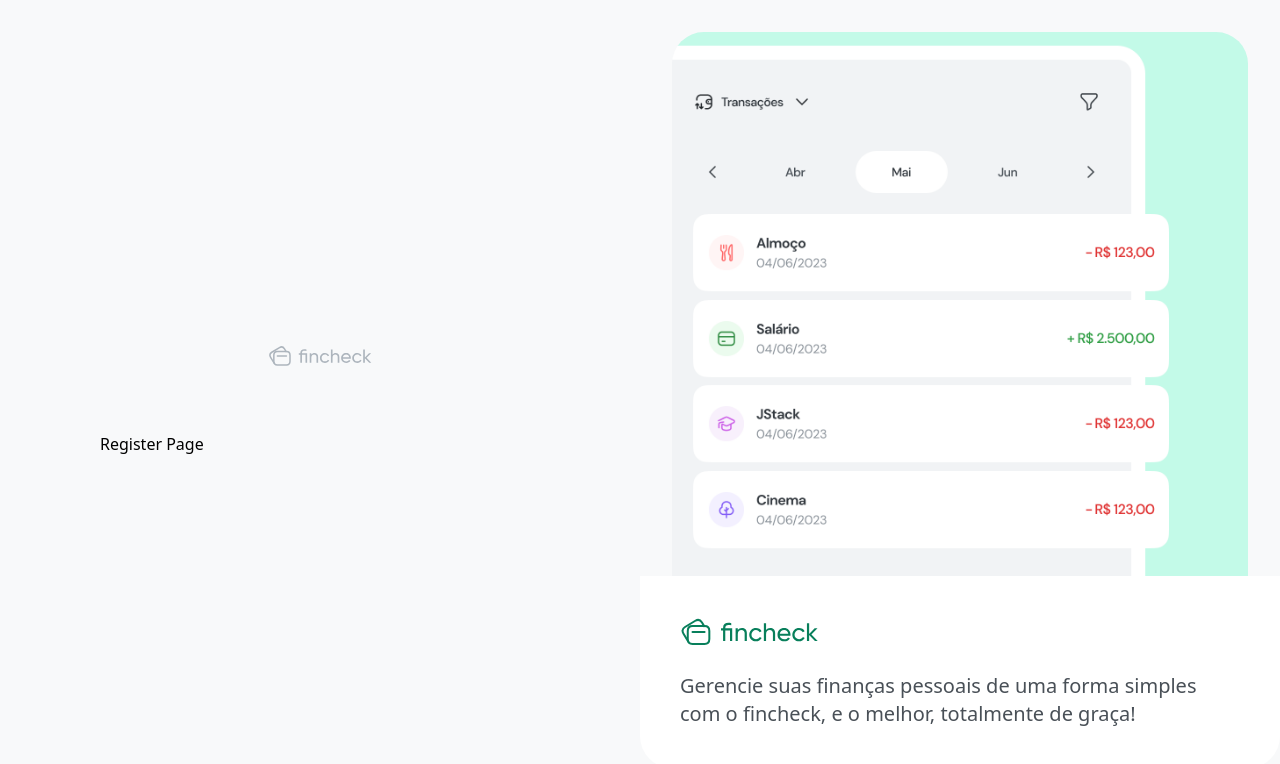
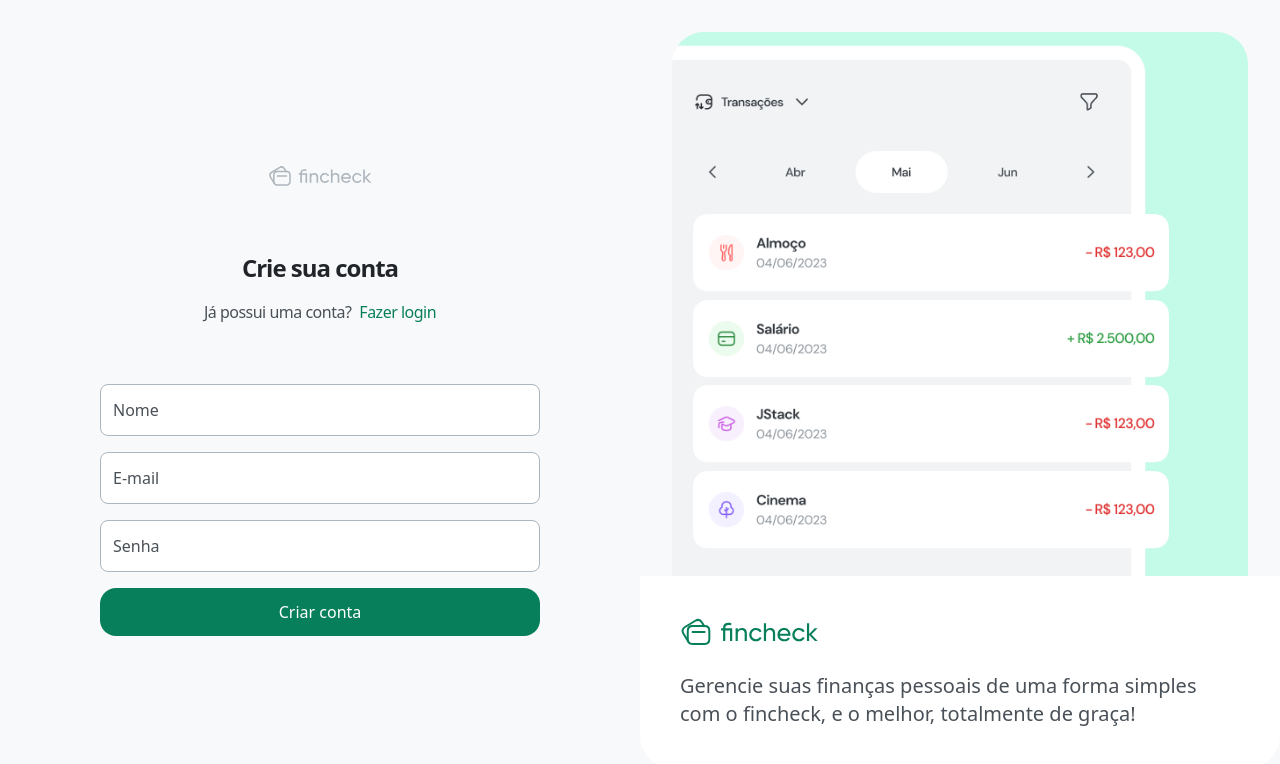
Before and after one commit to diegobonze/fincheck, a React (Vite) app in the folder frontend/: page /register in a window 1280 px wide. Shown: the top 764 px of the page. Built offline with nearby package versions, Linux system fonts and the light colour scheme.

Commit message:
feat: finish signin and signup layout

```diff
--- /dev/null
+++ b/frontend/src/view/components/Button.tsx
@@ -0,0 +1,14 @@
+import { ComponentProps } from "react";
+
+interface ButtonProps extends ComponentProps<'button'>{}
+
+export function Button(props: ButtonProps) {
+  return (
+    <button
+      {...props}
+      className="bg-teal-900 hover:bg-teal-800
+      disabled:bg-gray-100 disabled:text-gray-400 disabled:cursor-not-allowed
+      px-6 h-12 rounded-2xl font-medium text-white transition-all"
+    />
+  )
+}
--- /dev/null
+++ b/frontend/src/view/components/Input.tsx
@@ -0,0 +1,30 @@
+import { InputHTMLAttributes } from "react";
+
+interface InputProps extends InputHTMLAttributes<HTMLInputElement> {
+  name: string;
+}
+
+export function Input({ placeholder, name, id, ...props }: InputProps) {
+  const inputId = id ?? name
+
+  return (
+    <div className="relative">
+      <input
+        {...props}
+        name={name}
+        id={inputId}
+        className="bg-white w-full rounded-lg border border-gray-500 px-3 h-[52px]
+        text-gray-800 pt-4 peer placeholder-shown:pt-0 focus:border-gray-800 transition-all outline-none"
+        placeholder=" "
+      />
+
+      <label
+        htmlFor={inputId}
+        className="absolute text-xs left-[13px] top-2 pointer-events-none text-gray-700
+        peer-placeholder-shown:text-base peer-placeholder-shown:top-3.5 transition-all"
+      >
+        {placeholder}
+      </label>
+    </div>
+  )
+}
--- a/frontend/src/view/pages/Login/index.tsx
+++ b/frontend/src/view/pages/Login/index.tsx
@@ -1,5 +1,47 @@
+import { Link } from "react-router-dom";
+import { Input } from "../../components/Input";
+import { Button } from "../../components/Button";
+
 export function Login() {
   return (
-    <h1>Login Page</h1>
+    <>
+      <header className="flex flex-col items-center gap-4 text-center">
+        <h1 className="text-2xl font-bold text-gray-900 tracking-[-1px]">
+          Entre em sua conta
+        </h1>
+
+        <p className="space-x-2 ">
+          <span className="text-gray-700 tracking-[-0.5px]">
+            Novo por aqui?
+          </span>
+          <Link
+            to='/register'
+            className="text-teal-900 tracking-[-0.5px] font-medium"
+          >
+            Crie uma conta
+          </Link>
+        </p>
+      </header>
+
+      <form className="mt-[60px] flex flex-col gap-4">
+        <Input
+          type="email"
+          placeholder="E-mail"
+          name="email"
+        />
+        <Input
+          type="password"
+          placeholder="Senha"
+          name="password"
+        />
+
+        <Button
+          type="submit"
+          className="mt-2"
+        >
+          Entrar
+        </Button>
+      </form>
+    </>
   )
 }
--- a/frontend/src/view/pages/Register/index.tsx
+++ b/frontend/src/view/pages/Register/index.tsx
@@ -1,5 +1,51 @@
+import { Link } from "react-router-dom";
+import { Button } from "../../components/Button";
+import { Input } from "../../components/Input";
+
 export function Register() {
   return (
-    <h1>Register Page</h1>
+        <>
+          <header className="flex flex-col items-center gap-4 text-center">
+            <h1 className="text-2xl font-bold text-gray-900 tracking-[-1px]">
+              Crie sua conta
+            </h1>
+
+            <p className="space-x-2 ">
+              <span className="text-gray-700 tracking-[-0.5px]">
+                Já possui uma conta?
+              </span>
+              <Link
+                to='/login'
+                className="text-teal-900 tracking-[-0.5px] font-medium"
+              >
+                Fazer login
+              </Link>
+            </p>
+          </header>
+
+          <form className="mt-[60px] flex flex-col gap-4">
+            <Input
+              placeholder="Nome"
+              name="name"
+            />
+            <Input
+              type="email"
+              placeholder="E-mail"
+              name="email"
+            />
+            <Input
+              type="password"
+              placeholder="Senha"
+              name="password"
+            />
+
+            <Button
+              type="submit"
+              className="mt-2"
+            >
+              Criar conta
+            </Button>
+          </form>
+        </>
   )
 }
```
